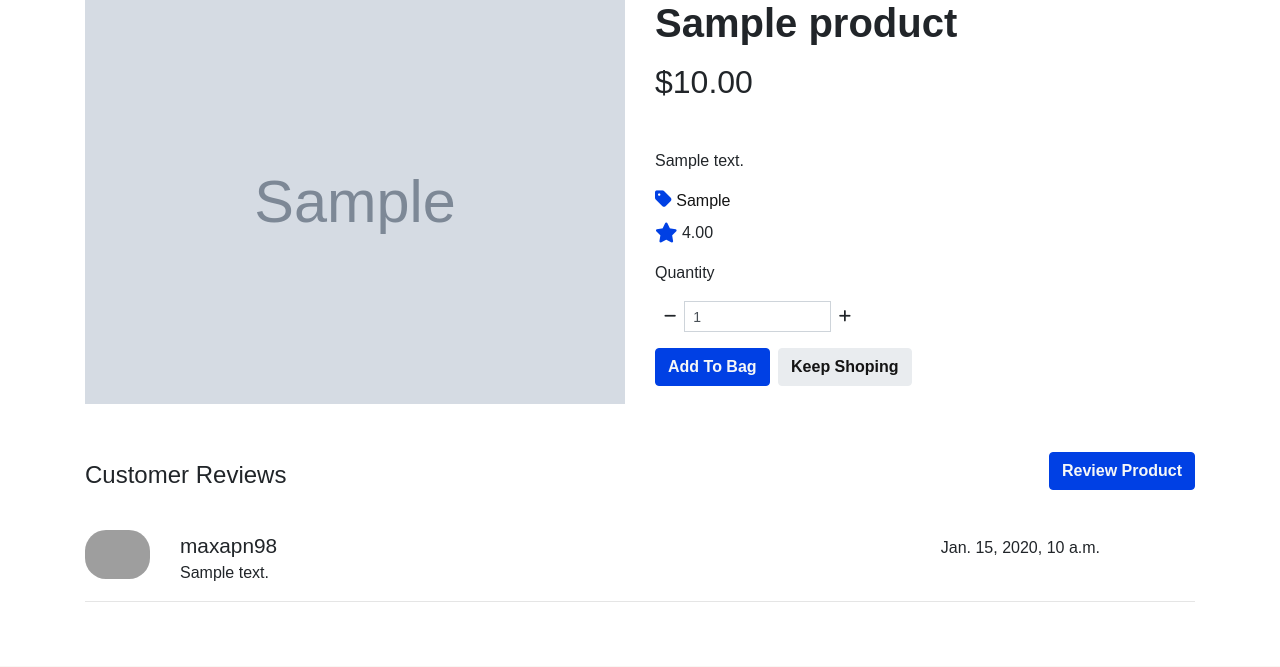
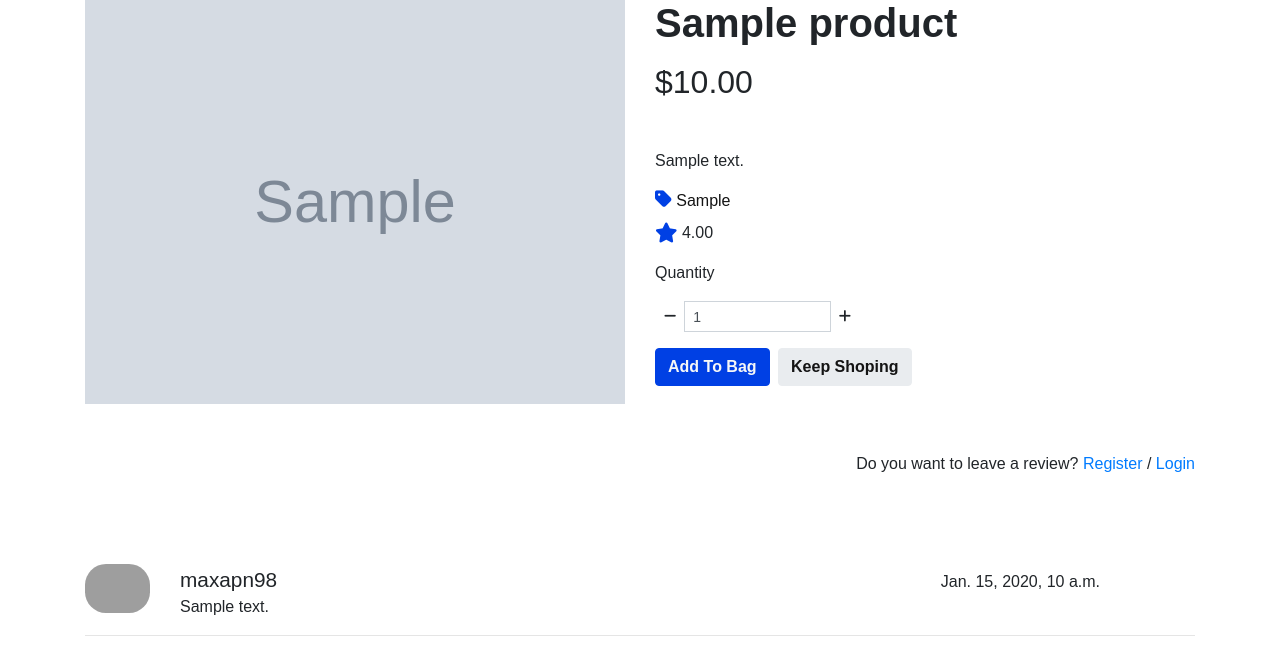
Before and after one commit to Code-Institute-Submissions/maxapn98-quality_supplements_JuneResub, a Django app: page /products/1/ in a window 1280 px wide. Shown: the part 170-837 px from the top of the page. Run offline with Django 3.2, Linux system fonts and the light colour scheme; data comes from the database, SQL or seed files in the repository; tables that the repository leaves empty hold one stand-in row (values such as "Sample post"); grey boxes marked "Sample" are stand-in pictures; some libraries are stand-ins or nearby versions; grey boxes are pictures that could not be loaded.

Commit message:
Add conditional logic for rendering review button and form

```diff
--- a/products/templates/products/product_detail.html
+++ b/products/templates/products/product_detail.html
@@ -86,6 +86,7 @@
                     </div>
                 </div>
             </div>
+            {% if request.user.is_authenticated %}
             <!--Reviews Section-->
             <div class="col-12 mt-5">
                 <div class="row">
@@ -109,6 +110,12 @@
                     </div>
                 </form>
             </div>
+            {% else %}
+            <div class="col-12 my-5 text-right">
+                <p class="d-inline">Do you want to leave a review?</p>
+                <a href="{% url 'account_signup' %}">Register</a> / <a href="{% url 'account_login' %}">Login</a>
+            </div>
+            {% endif %}
             <div class="col-12 mt-3">
                 <!--Review Card-->
                 {% for review in reviews %}
```
